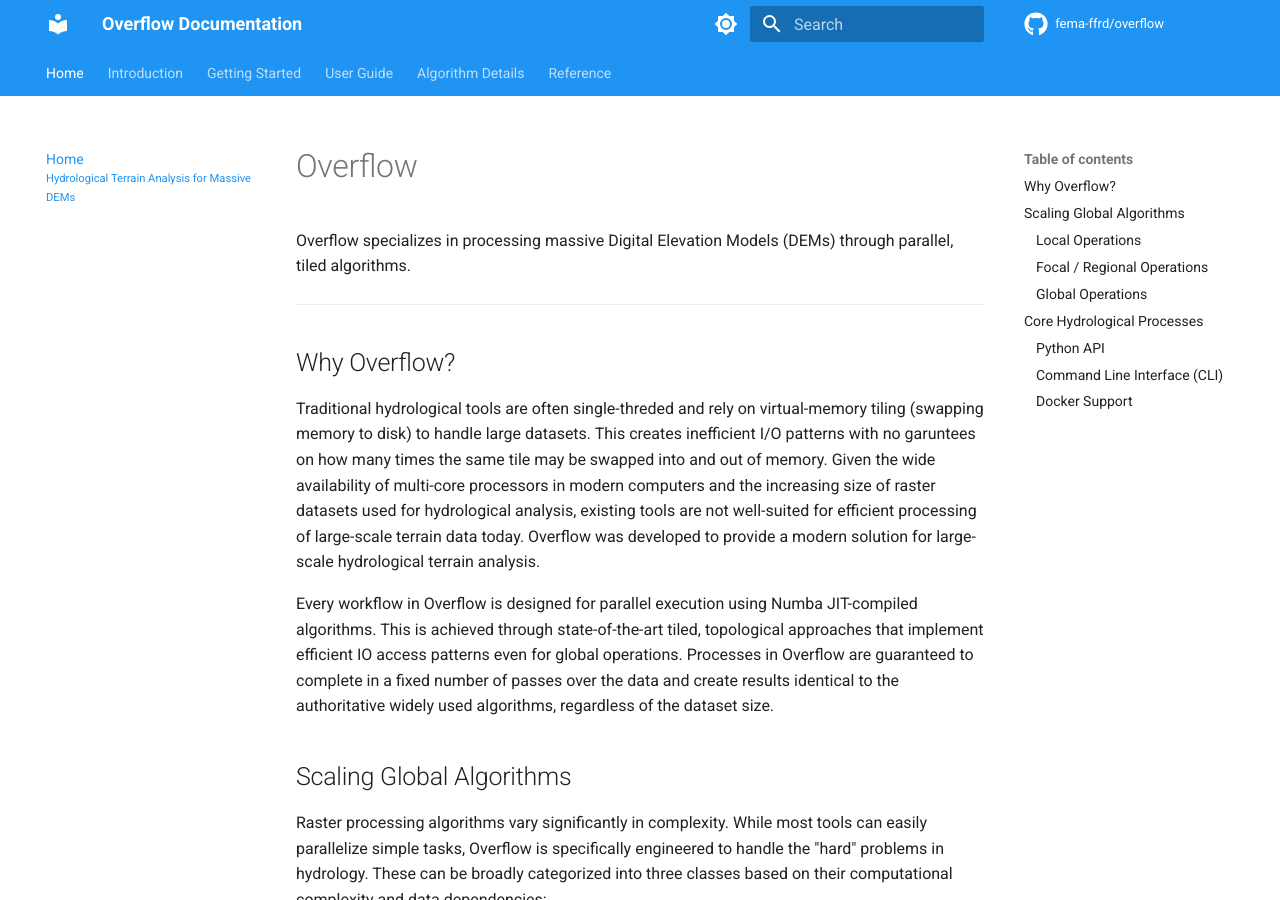
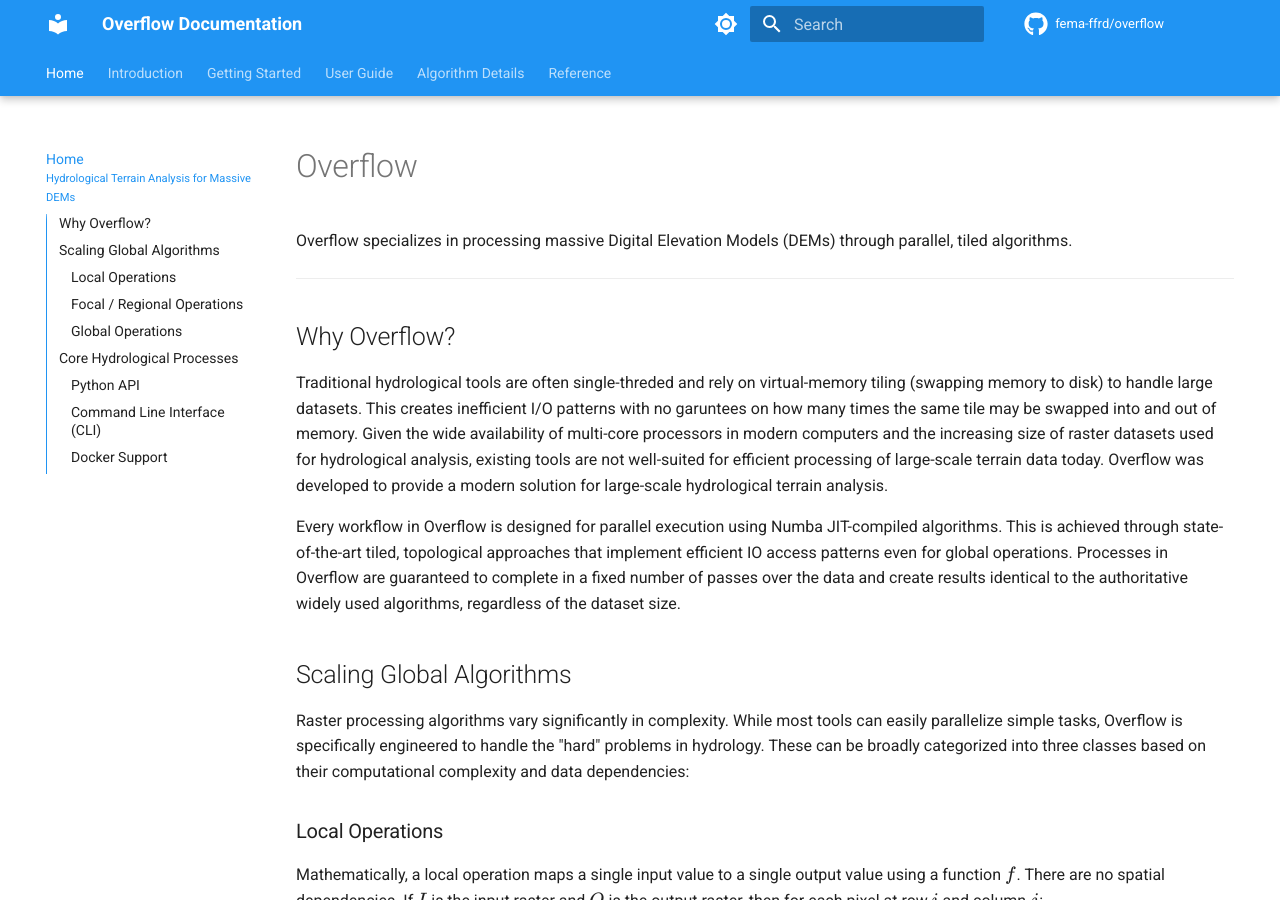
Before and after one commit to fema-ffrd/overflow, an MkDocs documentation site: the page built from docs/index.md, in a window 1280 px wide and 900 px high. Built offline with MkDocs 1.6.1 and Material for MkDocs 9.7.7, drawn with Linux system fonts in a browser that asks for light colours; comment, search, counter and statistics services are not loaded; the version menu is left out.

Commit message:
update mkdocs config

```diff
--- a/mkdocs.yml
+++ b/mkdocs.yml
@@ -27,12 +27,14 @@ theme:
     - navigation.instant
     - navigation.tracking
     - navigation.tabs
+    - navigation.tabs.sticky
     - navigation.sections
     - navigation.expand
     - navigation.path
     - navigation.top
     - navigation.footer
     - toc.follow
+    - toc.integrate
     - search.suggest
     - search.highlight
     - search.share
```
